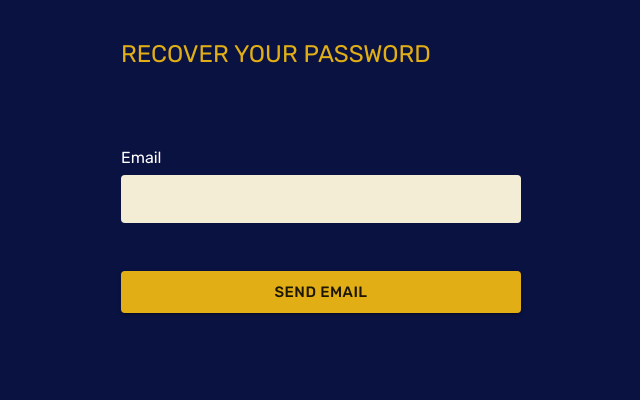
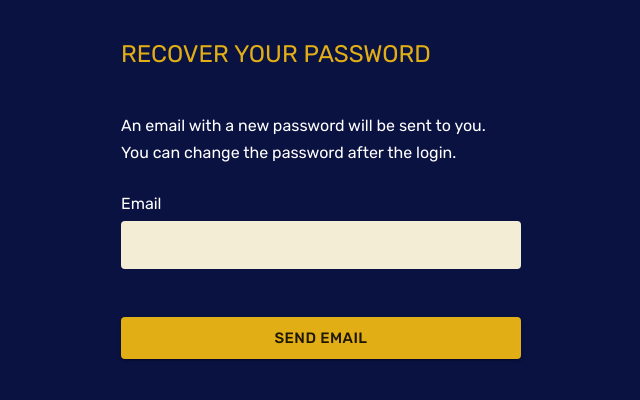
Before and after one commit to marciorasf/hippocards-web, a React (Create React App) app: page /recover-password in a window 1280 px wide. Shown: the top 400 px of the page, without its empty margins (319-959 px from the left). Built offline with nearby package versions, Linux system fonts and the light colour scheme.

Commit message:
send email with new password on recovery password service
improve recover password page

improve email content

improve mail service

```diff
--- a/src/pages/RecoverPassword/index.tsx
+++ b/src/pages/RecoverPassword/index.tsx
@@ -8,7 +8,7 @@ import CustomInput from "../../components/CustomInput";
 import Divider from "../../components/Divider";
 import { Notify } from "../../hooks/Notify";
 import api from "../../services/api";
-import { Title } from "./styles";
+import { Title, Description } from "./styles";
 
 const ERRORS = {
   ERROR: "Something bad happened!",
@@ -31,7 +31,11 @@ export default function Login() {
 
     try {
       await api.get("/recover-password", { params: { email } });
-      Notify.success("Email sended!");
+      Notify.success("Email sended! We will redirect you to the login page.");
+
+      setTimeout(() => {
+        history.push("/login");
+      }, 3000);
     } catch (error) {
       const errorCode =
         (error?.response?.data?.message as "USER_NOT_FOUND") || "ERROR";
@@ -45,11 +49,17 @@ export default function Login() {
   return (
     <PageContent>
       <MainContainer>
-        <Title>
-          <p>Recover your password</p>
-        </Title>
+        <Title>Recover your password</Title>
 
-        <Divider height="5.0rem" />
+        <Divider height="3rem" />
+
+        <Description>
+          An email with a new password will be sent to you.
+          <Divider height="0.5rem" />
+          You can change the password after the login.
+        </Description>
+
+        <Divider height="2.0rem" />
 
         <form onSubmit={handleRecoverPassword} autoComplete="on">
           <CustomInput
--- a/src/pages/RecoverPassword/styles.tsx
+++ b/src/pages/RecoverPassword/styles.tsx
@@ -4,9 +4,10 @@ import colors from "../../assets/styles/colors";
 
 export const Title = styled.header`
   text-transform: uppercase;
+  font-size: 1.5em;
+  color: ${colors.secondary};
+`;
 
-  > p {
-    font-size: 1.5em;
-    color: ${colors.secondary};
-  }
+export const Description = styled.p`
+  color: ${colors.textInPrimary};
 `;
```
